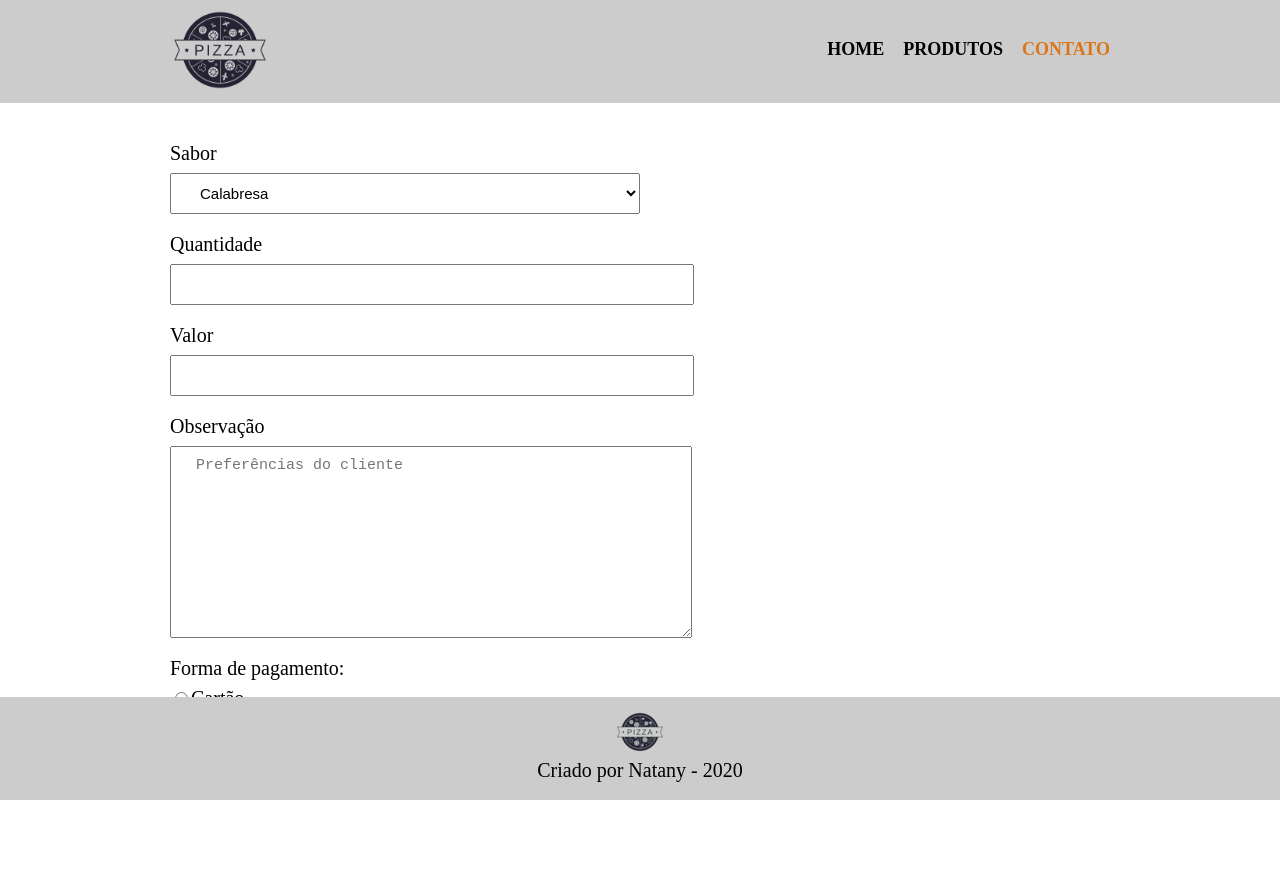
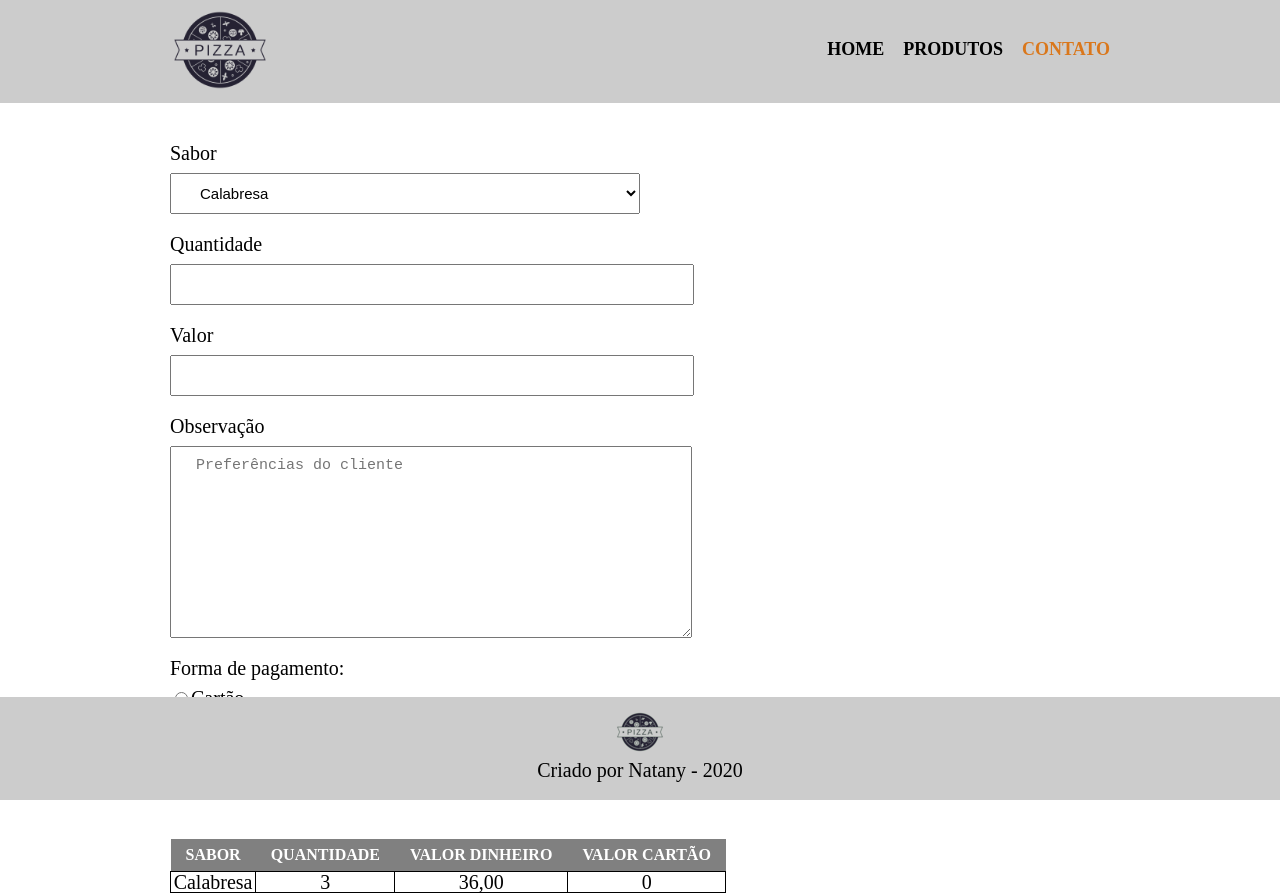
Before and after one commit to karlanatany/aprendiz, a plain HTML site: page contato.html in a window 1280 px wide. Before the commit the page ends 839 px from the top, so only its background shows below. Drawn offline with Linux system fonts and the light colour scheme.

Commit message:
refact: wip contact page

```diff
--- a/contato.css
+++ b/contato.css
@@ -38,3 +38,17 @@ form label, p{
   background-color: rgb(11, 146, 11);
   font-size: 20px ;
 }
+
+th{
+  font-weight: bold;
+  margin: 20px 0 40px;
+  padding: 8px 15px;
+  background-color: gray;
+  color: white;
+}
+
+td{
+  border: 1px solid black;
+  text-align: center;
+  font-size: 20px;
+}
--- a/contato.html
+++ b/contato.html
@@ -53,8 +53,28 @@
       </div>
 
       <input type="submit" value="Registrar Pedido" class="enviar">
+    </form>
 
-    </form>
+    <table>
+      <thead>
+        <th>SABOR</th>
+        <th>QUANTIDADE</th>
+        <th>VALOR DINHEIRO</th>
+        <th>VALOR CARTÃO</th>
+      </thead>
+      <tbody>
+        <tr>
+          <td>Calabresa</td>
+          <td>3</td>
+          <td>36,00</td>
+          <td>0</td>
+        </tr>
+      </tbody>
+
+
+    </table>
+
+
   </main>
 
   <footer>
```
